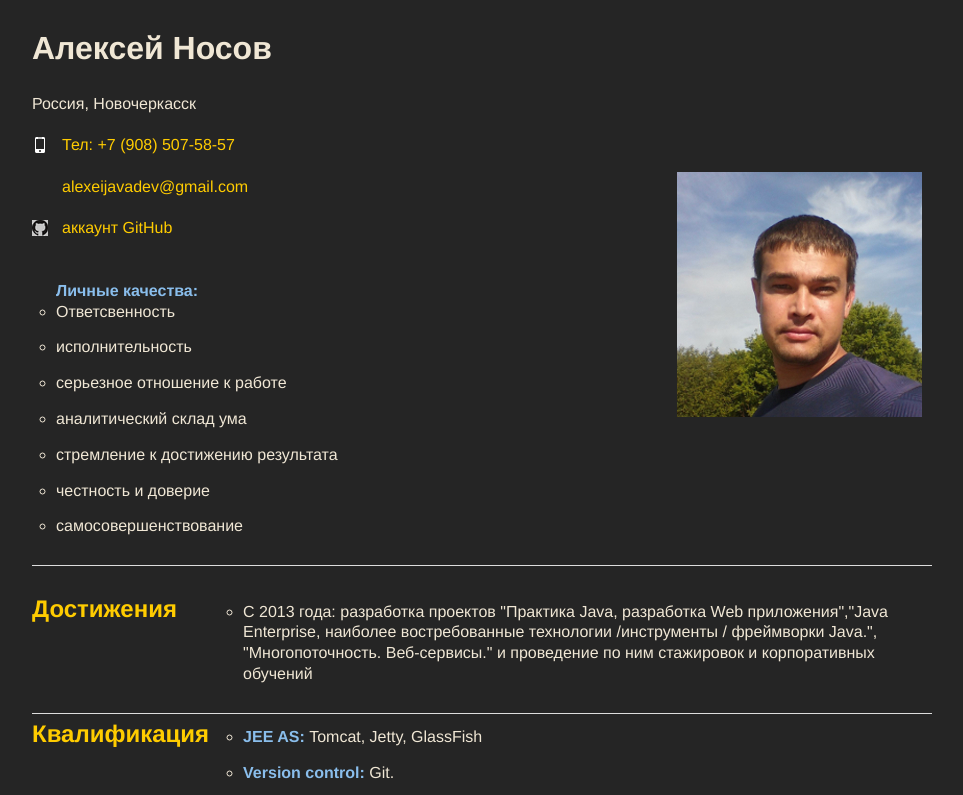
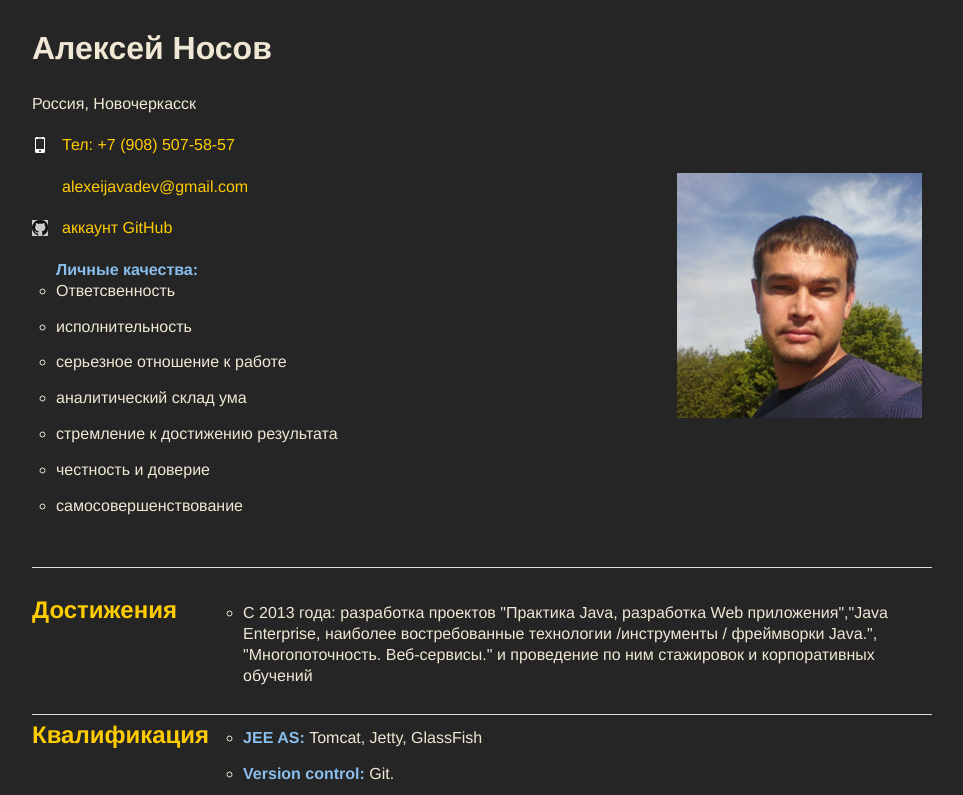
Before and after one commit to Alexei84-08/alexei84-08.github.i, a plain HTML site: page index.html in a window 1280 px wide. Shown: the top 795 px of the page, without its empty margins (158-1121 px from the left). Drawn offline with Linux system fonts and the light colour scheme.

Commit message:
Update index.html

```diff
--- a/index.html
+++ b/index.html
@@ -19,8 +19,8 @@
 						<br>
 						<a href="Tel:+79085075857">Тел: +7 (908) 507-58-57</a><br><br>
 						<a href="mailto:alexeijavadev@gmail.com">alexeijavadev@gmail.com</a><br><br>
-						<a href="https://github.com/Alexei84-08/">аккаунт GitHub</a><br><br><br>
-
+						<a href="https://github.com/Alexei84-08/">аккаунт GitHub</a><br><br>
+						<table><tr>
 							<ul><strong>Личные качества:</strong>
 								<li>Ответсвенность</li>
 								<li>исполнительность</li>
@@ -30,6 +30,8 @@
 								<li>честность и доверие</li>
 								<li>самосовершенствование</li>
 							</ul>
+						</tr>
+					</table>
 				</td>
 				<td style="vertical-align:middle;text-align:right;">
 					<img src="https://alexei84-08.github.io/img/IMG_2018-33.jpg">
```
Lines whose indentation alone changed are shown as unchanged.
